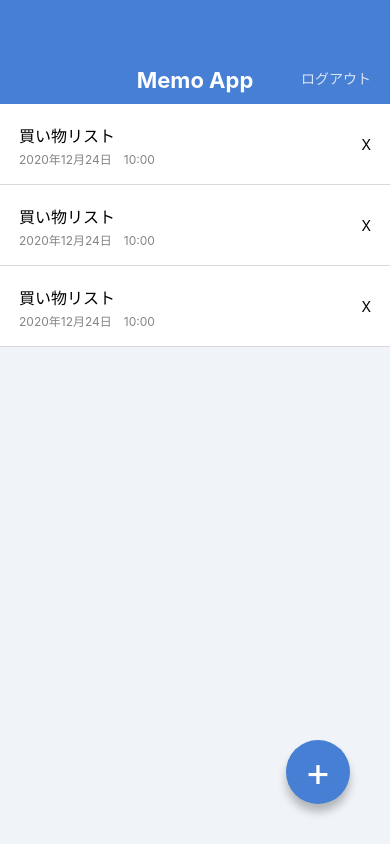
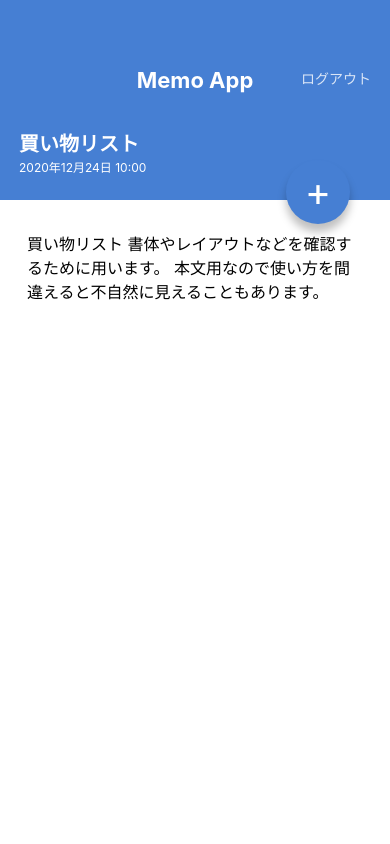
Before and after one commit to iori0404/MemoApp, a React Native app: screen / in a window 390 px wide. Built offline with nearby package versions, Linux system fonts and the light colour scheme.

Commit message:
create memo  detail sceen

```diff
--- a/App.jsx
+++ b/App.jsx
@@ -1,23 +1,11 @@
 import React from 'react';
-import { StyleSheet, Text, View } from 'react-native';
 
-import AppBar from './src/components/AppBar';
-import MemoList from './src/components/MemoList';
-import CircleButton from './src/components/CircleButton';
+// import MemoListScreen from './src/screens/MemoListScreen';
+import MemoDetailScreen from './src/screens/MemoDetailScreen';
 
 export default function App() {
   return (
-    <View style={styles.container}>
-      <AppBar />
-      <MemoList />
-      <CircleButton>+</CircleButton>
-    </View>
+    // <MemoListScreen />
+    <MemoDetailScreen />
   );
 }
-
-const styles = StyleSheet.create({
-  container: {
-    flex: 1, // 画面いっぱいに表示することを示す
-    backgroundColor: '#F0F4F8',
-  },
-});
--- a/src/components/CircleButton.jsx
+++ b/src/components/CircleButton.jsx
@@ -1,20 +1,26 @@
+/* eslint-disable no-use-before-define */
 import React from 'react';
 import { View, Text, StyleSheet } from 'react-native';
-import { string } from 'prop-types';
+import { string, shape } from 'prop-types';
 
 export default function CircleButton(props) {
-  const { children } = props;
+  const { children, style } = props;
 
   return (
-    <View style={styles.circleButton}>
+    <View style={[styles.circleButton, style]}>
       <Text style={styles.circleButtonLabel}>{children}</Text>
     </View>
   );
 }
 
-CircleButton.prototype = {
+CircleButton.propTypes = {
   children: string.isRequired,
-}
+  style: shape(),
+};
+
+CircleButton.defaultProps = {
+  style: null,
+};
 
 const styles = StyleSheet.create({
   circleButton: {
@@ -32,7 +38,7 @@
     shadowOpacity: 0.25, // 影の透明度
     shadowRadius: 8,
     elevation: 8, // Androidのみ対応しているshadow プロパティ
-   },
+  },
   circleButtonLabel: {
     color: 'white',
     fontSize: 40,
--- /dev/null
+++ b/src/screens/MemoDetailScreen.jsx
@@ -0,0 +1,61 @@
+/* eslint-disable no-use-before-define */
+import React from 'react';
+import {
+  View, Text, StyleSheet, ScrollView,
+} from 'react-native';
+
+import AppBar from '../components/AppBar';
+import CircleButton from '../components/CircleButton';
+
+export default function MemoDetailScreen() {
+  return (
+    <View style={styles.container}>
+      <AppBar />
+      <View style={styles.memoHeader}>
+        <Text style={styles.memoTitle}>買い物リスト</Text>
+        <Text style={styles.memoDate}>2020年12月24日 10:00</Text>
+      </View>
+      <ScrollView style={styles.memoBody}>
+        <Text style={styles.memoText}>
+          買い物リスト
+          書体やレイアウトなどを確認するために用います。
+          本文用なので使い方を間違えると不自然に見えることもあります。
+        </Text>
+      </ScrollView>
+      <CircleButton style={{ top: 160, bottom: 'auto' }}>+</CircleButton>
+    </View>
+  );
+}
+
+const styles = StyleSheet.create({
+  container: {
+    flex: 1,
+    backgroundColor: 'white',
+  },
+  memoHeader: {
+    backgroundColor: '#467FD3',
+    height: 96,
+    justifyContent: 'center',
+    paddingVertical: 24, // 垂直方向
+    paddingHorizontal: 19, // 水平方向
+  },
+  memoTitle: {
+    color: 'white',
+    fontSize: 20,
+    lineHeight: 32,
+    fontWeight: 'bold',
+  },
+  memoDate: {
+    color: 'white',
+    fontSize: 12,
+    lineHeight: 16,
+  },
+  memoBody: {
+    paddingVertical: 32,
+    paddingHorizontal: 27,
+  },
+  memoText: {
+    fontSize: 16,
+    lineHeight: 24,
+  },
+});
--- /dev/null
+++ b/src/screens/MemoListScreen.jsx
@@ -0,0 +1,24 @@
+import React from 'react';
+import { View, StyleSheet } from 'react-native';
+
+import AppBar from '../components/AppBar';
+import MemoList from '../components/MemoList';
+import CircleButton from '../components/CircleButton';
+
+export default function MemoListScreen() {
+  return (
+    // eslint-disable-next-line no-use-before-define
+    <View style={styles.container}>
+      <AppBar />
+      <MemoList />
+      <CircleButton>+</CircleButton>
+    </View>
+  );
+}
+
+const styles = StyleSheet.create({
+  container: {
+    flex: 1, // 画面いっぱいに表示することを示す
+    backgroundColor: '#F0F4F8',
+  },
+});
```
Also changed, not shown: package.json (+9 -2 lines), .eslintrc.json, 1 other file (tests, documents, lock files or other folders).
